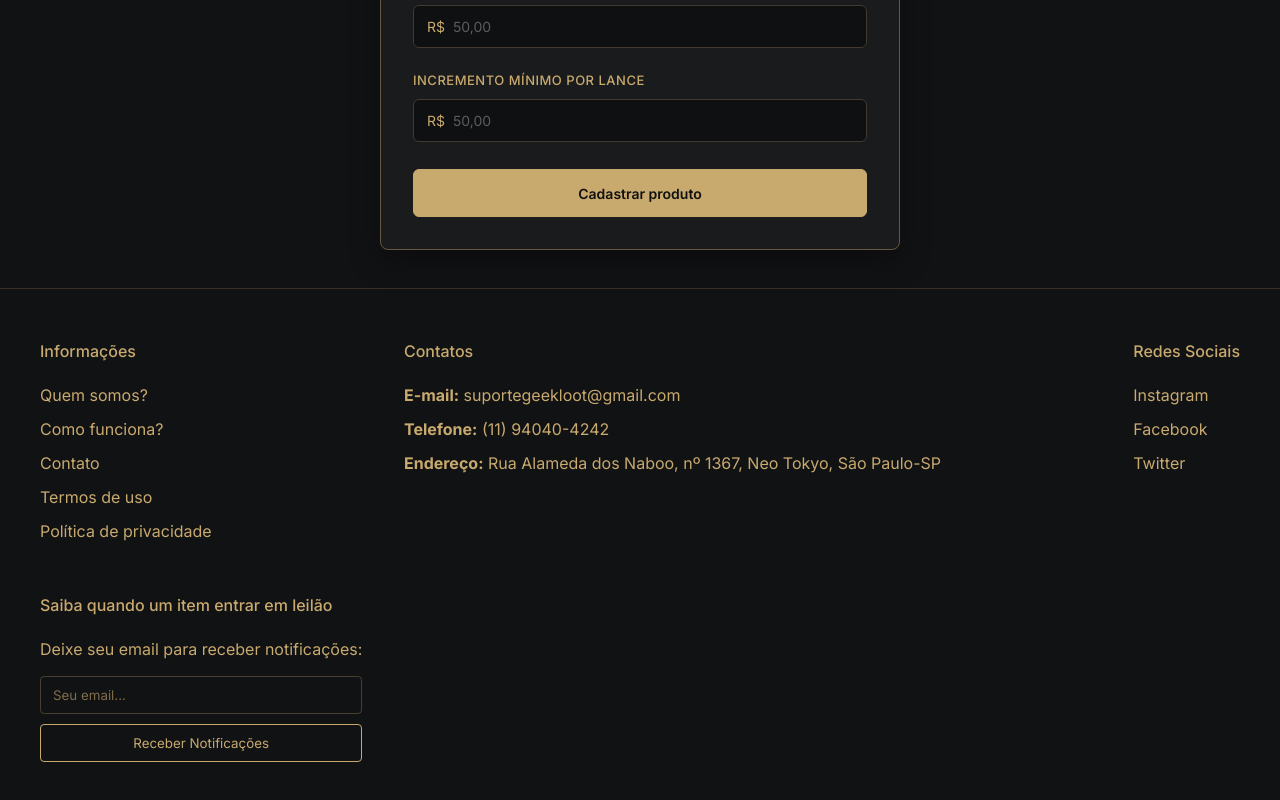
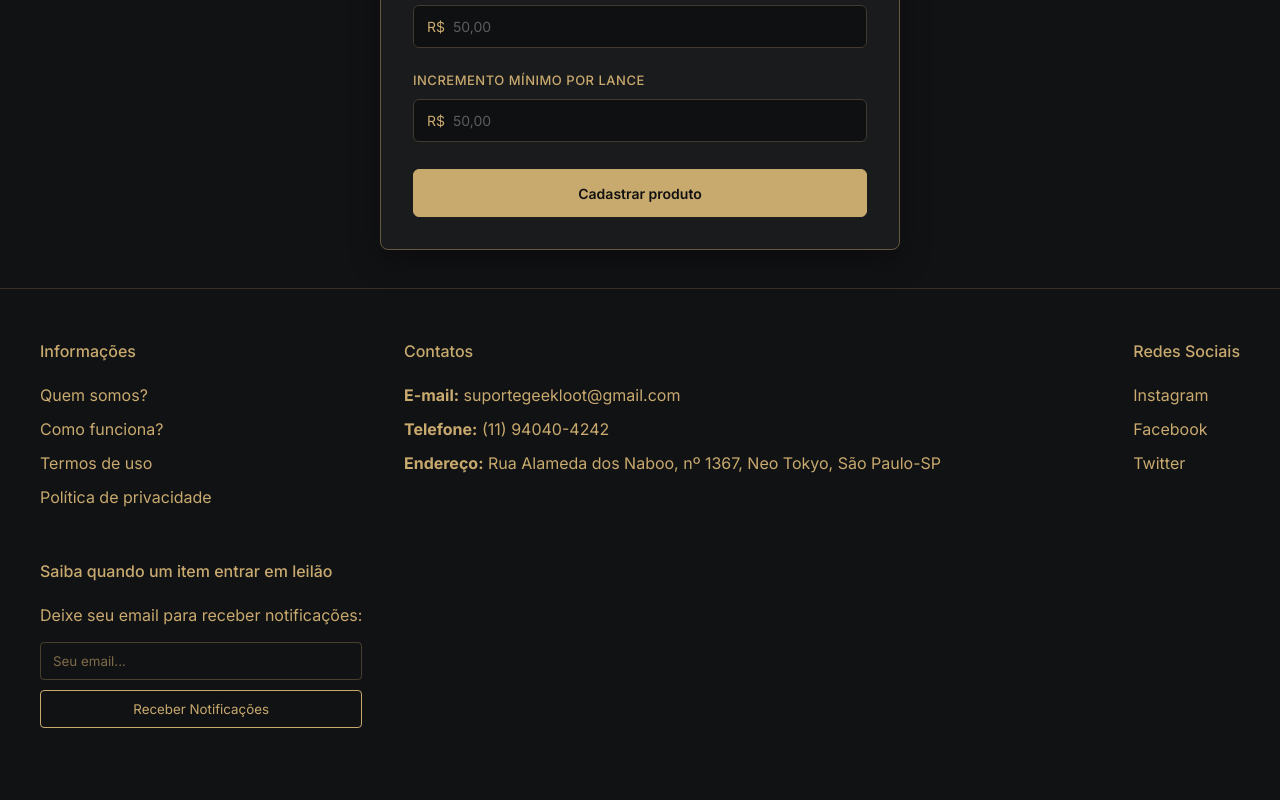
Before and after one commit to guiclopes1-lab/pi-azul, a React (Vite) app: page /QueroLeiloar in a window 1280 px wide. Shown: the part 827-1627 px from the top of the page. After the commit the page ends 1605 px from the top, so only its background shows below. Built offline with nearby package versions, Linux system fonts and the light colour scheme; no server answers; the database is empty.

Commit message:
arrumando componentes

```diff
--- a/src/components/Rodape.jsx
+++ b/src/components/Rodape.jsx
@@ -10,7 +10,6 @@ function Rodape() {
                     <ul>
                         <li><a href="#">Quem somos?</a></li>
                         <li><a href="#">Como funciona?</a></li>
-                        <li><a href="#">Contato</a></li>
                         <li><a href="#">Termos de uso</a></li>
                         <li><a href="#">Política de privacidade</a></li>
                     </ul>
```
